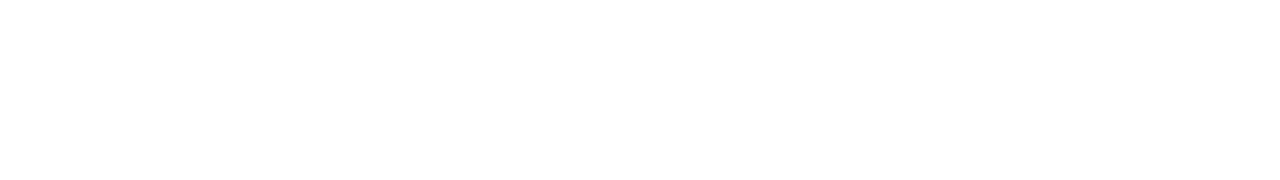
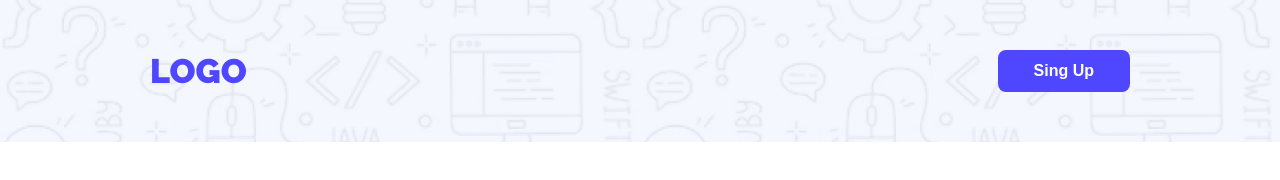
Before and after one commit to wp-shuvo/landing-launchpad-website, a plain HTML site: page index.html in a window 1280 px wide. Drawn offline with Linux system fonts and the light colour scheme.

Commit message:
add nav area

```diff
--- a/css/style.css
+++ b/css/style.css
@@ -0,0 +1,46 @@
+:root{
+  --primaryfont: "Raleway", sans-serif;
+  --primarycolor: #4E47FF;
+}
+
+*{
+  margin: 0;
+  padding: 0;
+  box-sizing: border-box;
+}
+body{
+  font-family: var(--primaryfont);
+}
+
+/* header area style */
+.main-header{
+  background-image: url(../Assets/Hero-bg.png);
+  background-size: cover;
+}
+.nav-area{
+  padding: 50px 150px;;
+  display: flex;
+  justify-content: space-between;
+  align-items: center;
+  margin-bottom: 160px;
+}
+
+.nav-area h2{
+  color: var(--primarycolor);
+  font-size: 34px;
+  font-weight: 900;
+}
+.nav-area button{
+  background: var(--primarycolor);
+  color: white;
+  font-size: 16px;
+  font-weight: 700;
+  padding: 12px 36px;
+  border-radius: 8px;
+  border: none;
+}
+.nav-area button:hover{
+  background: white;
+  color: var(--primarycolor);
+  border: 2px solid var(--primarycolor);
+}
--- a/index.html
+++ b/index.html
@@ -13,7 +13,13 @@
 </head>
 
 <body>
-
+  <!-- start header area -->
+  <header class="main-header">
+    <nav class="nav-area">
+      <h2>LOGO</h2>
+      <button>Sing Up</button>
+    </nav>
+  </header>
 </body>
 
 </html>
```
